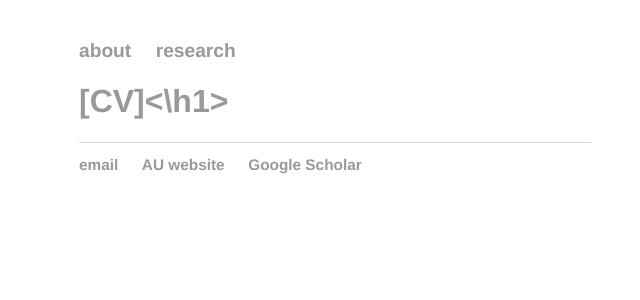
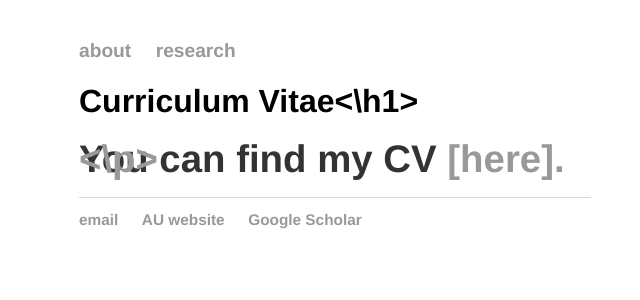
Before and after one commit to mbisgaard/mbisgaard.github.io, a Jekyll site: the page built from cv/index.html, in a window 1280 px wide. Shown: the top 300 px of the page, without its empty margins (305-945 px from the left). Built offline with Jekyll 4.4.1, drawn with Linux system fonts in a browser that asks for light colours.

Commit message:
Update index.html

```diff
--- a/cv/index.html
+++ b/cv/index.html
@@ -3,5 +3,6 @@ layout: default
 title: mbisgaard::CV
 ---
 <div class="blurb">
-	<h1><a href="https://www.dropbox.com/s/u4p4lhganv9s70n/cv_mb.pdf?dl=0">[CV]<\h1>
+	<h1>Curriculum Vitae<\h1>
+	<p>You can find my CV <a href="https://www.dropbox.com/s/u4p4lhganv9s70n/cv_mb.pdf?dl=0">[here].<\p>
 </div><!-- /.blurb -->
```
